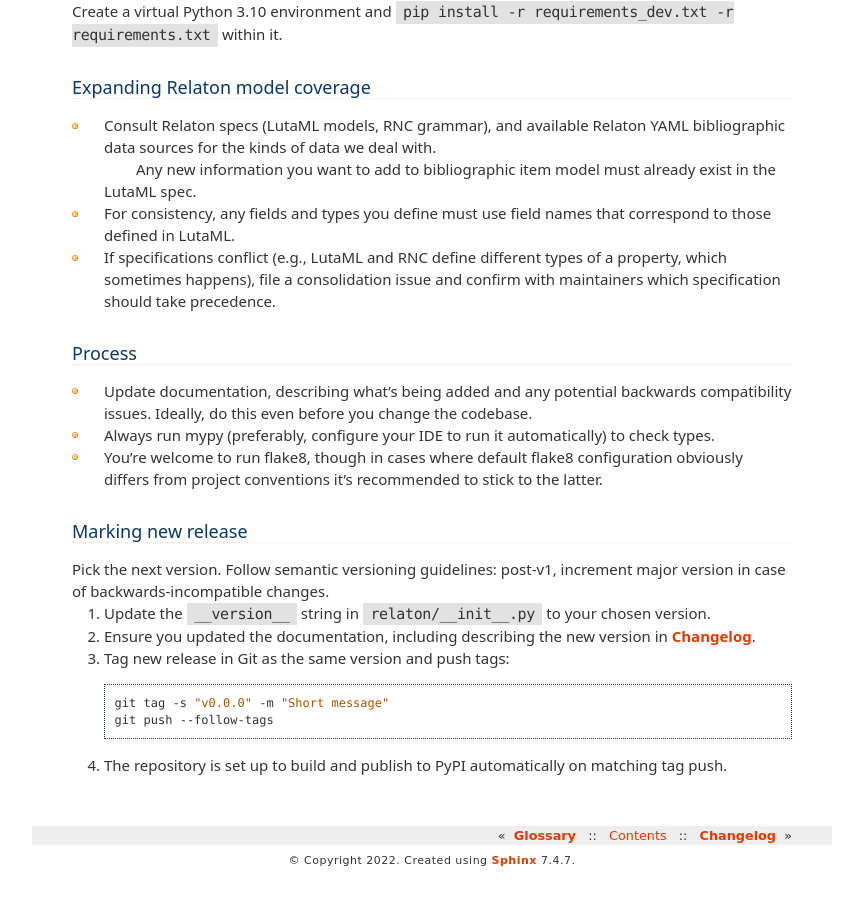
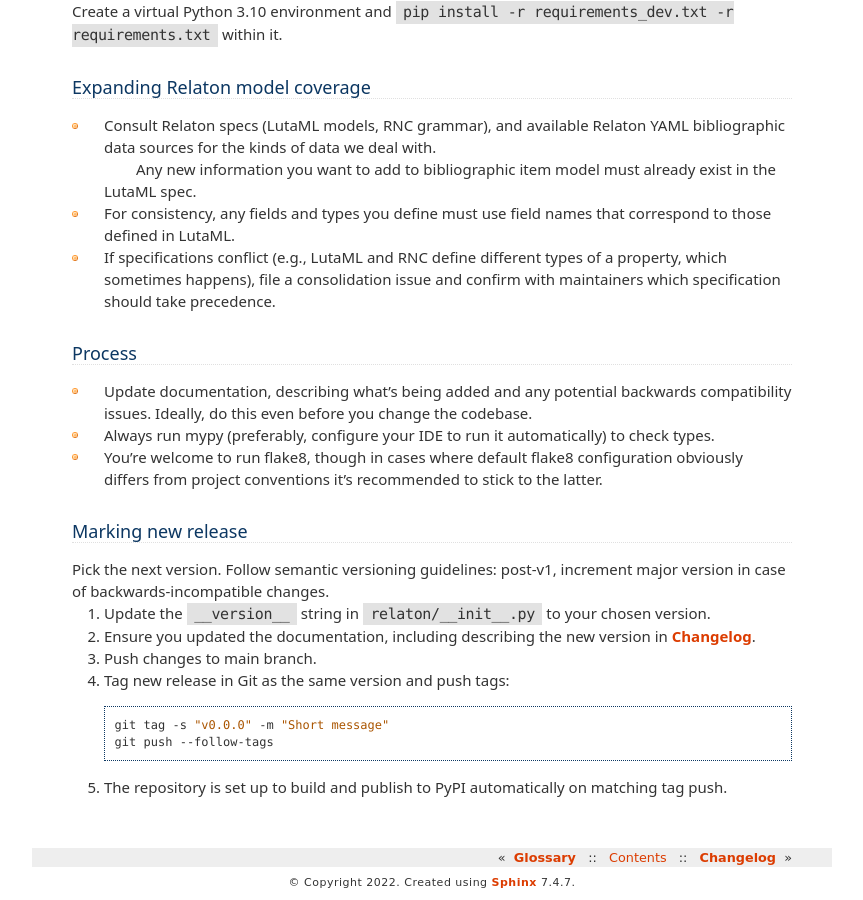
Before and after one commit to relaton/relaton-py, a Sphinx documentation site: the page built from docs/development.rst, in a window 1280 px wide and 900 px high, scrolled down 623 px. Shown: the whole window, without its empty margins (208-1071 px from the left). Built offline with Sphinx 7.4.7, drawn with Linux system fonts in a browser that asks for light colours; before the commit the page ends 1501 px from its top, so only the background shows below that.

Commit message:
docs: improve release documentation

```diff
--- a/docs/development.rst
+++ b/docs/development.rst
@@ -68,10 +68,11 @@ post-v1, increment major version in case of backwards-incompatible changes.
    to your chosen version.
 2. Ensure you updated the documentation,
    including describing the new version in :doc:`changelog`.
-3. Tag new release in Git as the same version and push tags::
+3. Push changes to main branch.
+4. Tag new release in Git as the same version and push tags::
 
        git tag -s "v0.0.0" -m "Short message"
        git push --follow-tags
 
-4. The repository is set up to build and publish to PyPI
+5. The repository is set up to build and publish to PyPI
    automatically on matching tag push.
```
